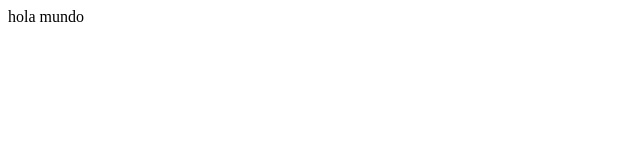
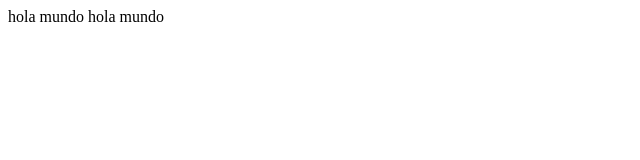
Before and after one commit to lalaurodriguezz-26/nm2025IILaura-, a plain HTML site: page index.html in a window 1280 px wide. Shown: the full height of the page, 0-640 px from the left. Drawn offline with Linux system fonts and the light colour scheme.

Commit message:
nuevo cambio

```diff
--- a/index.html
+++ b/index.html
@@ -1,4 +1,5 @@
 <!DOCTYPE html>
 <body>
     hola mundo
+    hola mundo
 </body>
```
